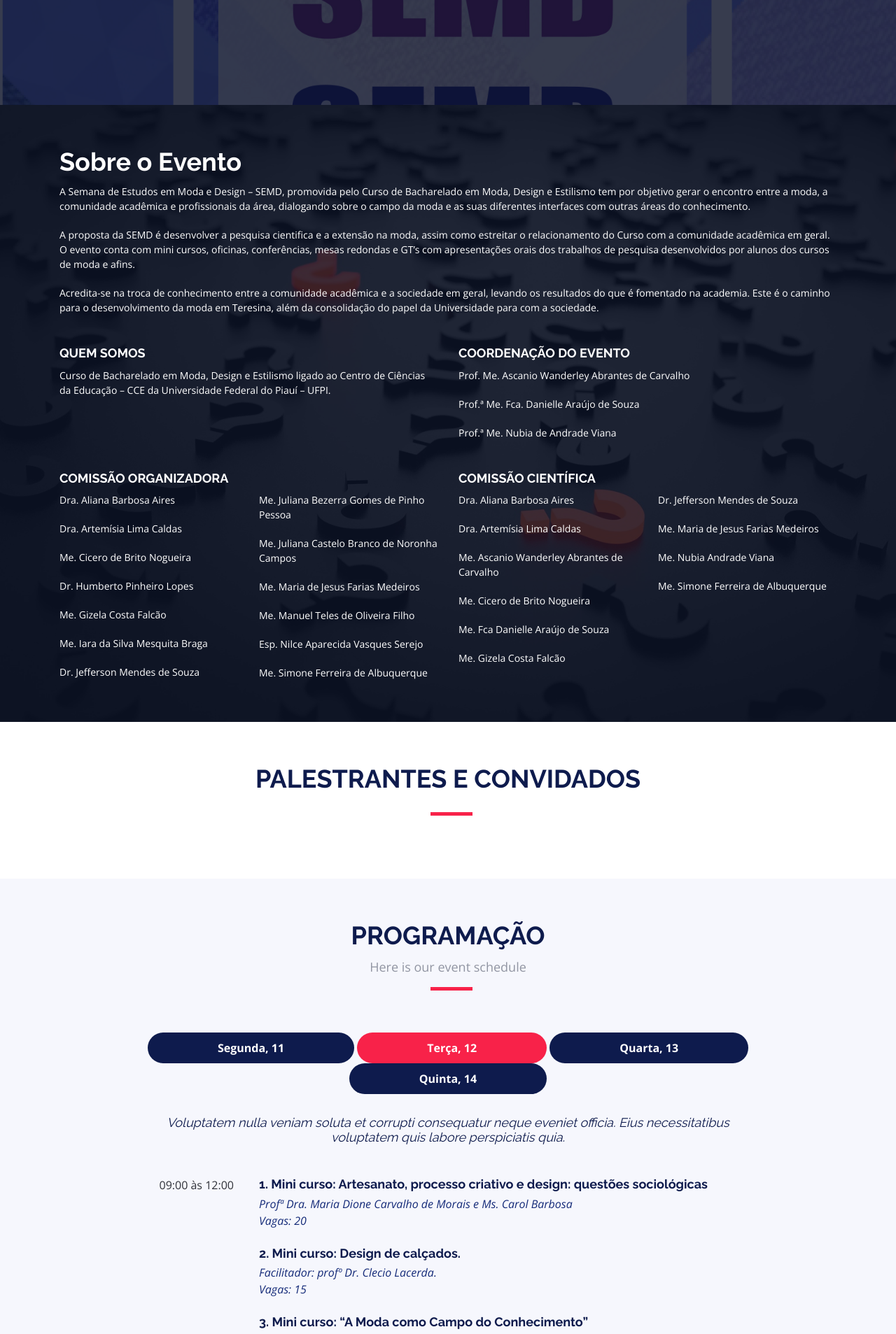
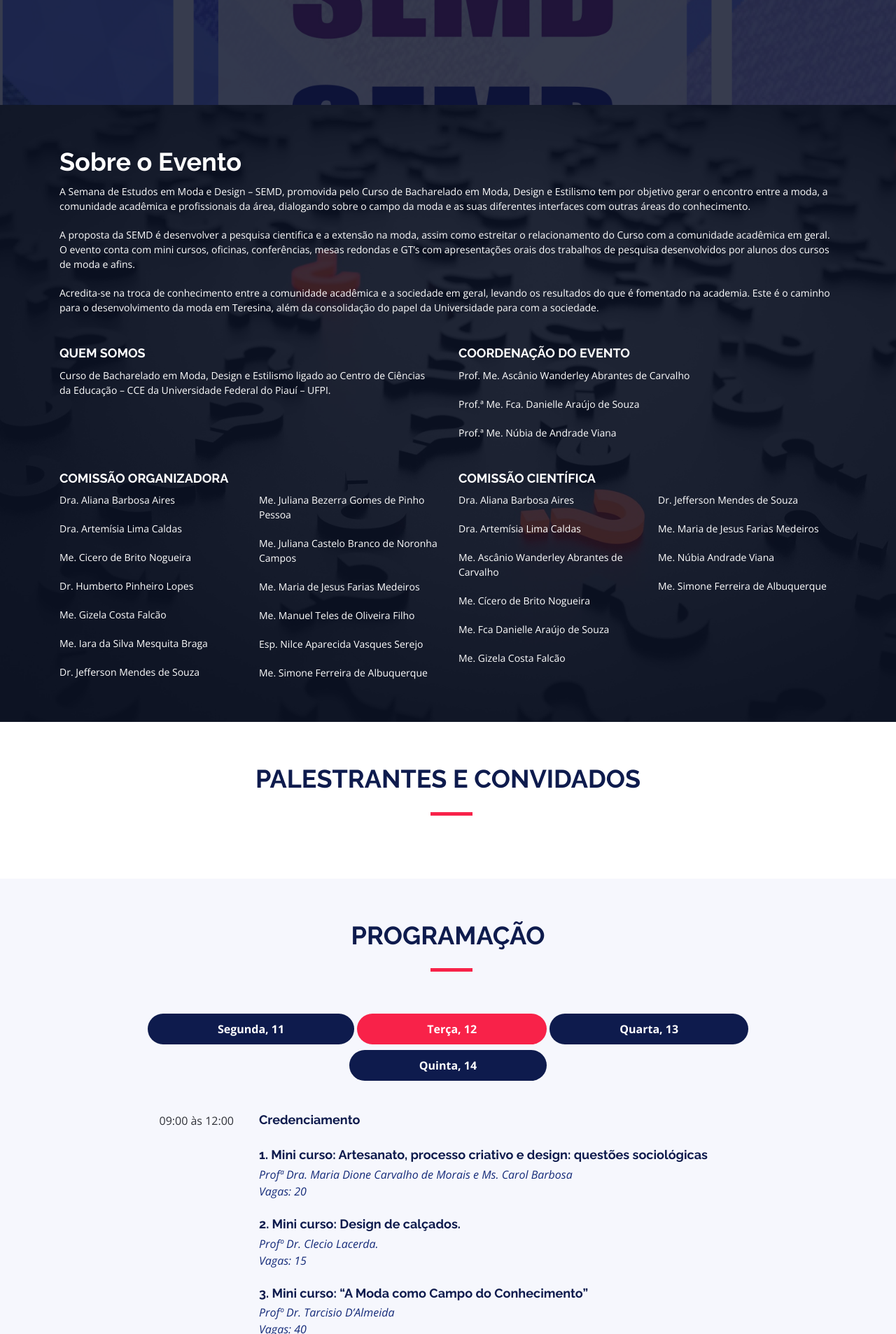
Before and after one commit to Francisco-Jair/site_eventos, a Django app: page / in a window 1280 px wide, after a click on "Terça, 12". Shown: the part 720-2627 px from the top of the page at 70% size. Run offline with Django 3.2, Linux system fonts and the light colour scheme; data that the repository does not hold is empty; some libraries are stand-ins or nearby versions.

Commit message:
Adiciona correções feitas pela comissão do evento

```diff
--- a/core/templates/base.html
+++ b/core/templates/base.html
@@ -58,6 +58,7 @@
           <li><a href="/#speakers">Palestrantes</a></li>
           <li><a href="/#schedule">Programação</a></li>
           <li><a href="/#faq">Trabalhos</a></li>
+          <li><a href="/#faq">Anais 2019</a></li>
           <li><a href="/#contact">Contato</a></li>
           <li class="buy-tickets"><a href="/#buy-tickets">Inscrição</a></li>
         </ul>
@@ -79,25 +80,37 @@
       <div class="container">
         <div class="row">
 
-          <div class="col-lg-3 col-md-6 footer-links">
-            <h4>Apoio</h4>
-            <img src="{% static 'img/fashion-revolution.jpg' %}" alt="Apoio" style="height: 100%; width: 100%; object-fit: contain">
+          <div class="col-lg-6 col-md-6 footer-links">
+            <h4>Realização</h4>
+            <div class="row">
+              <div class="col">
+                <img src="{% static 'img/mode.png' %}" alt="Realização" style="height: 100%; width: 100%; object-fit: contain;">
+              </div>
+              <div class="col">
+                <img src="{% static 'img/moda.jpeg' %}" alt="Realização" style="height: 100%; width: 100%; object-fit: contain">
+              </div>
+            </div>
           </div>
 
-          <div class="col-lg-3 col-md-6 footer-links">
-            <h4>Realização</h4>
-            <img src="{% static 'img/ufpi.png' %}" alt="Realização" style="height: 100%; width: 100%; object-fit: contain">
+          <div class="col-lg-6 col-md-6 footer-links">
+            <h4>Apoio</h4>
+            <div class="row">
+              <div class="col">
+                <img src="{% static 'img/ufpi.png' %}" alt="Realização" style="height: 100%; width: 100%; object-fit: contain">
+              </div>
+              <div class="col">
+                <img src="{% static 'img/fashion-revolution.jpg' %}" alt="Apoio" style="height: 100%; width: 100%; object-fit: contain">
+              </div>
+            </div>
           </div>
 
-          <div class="col-lg-3 col-md-6 footer-links">
-            <h4>Suporte</h4>
-            <img src="{% static 'img/moda.jpeg' %}" alt="Realização" style="height: 100%; width: 100%; object-fit: contain">
+          <div class="col-lg-12 col-md-12 footer-links">
+            <h4>Mapa</h4>
+            <iframe src="https://www.google.com/maps/embed?pb=!1m18!1m12!1m3!1d3098.6796283133376!2d-42.797716152267796!3d-5.061529450286502!2m3!1f0!2f0!3f0!3m2!1i1024!2i768!4f13.1!3m3!1m2!1s0x78e399cf5ba2a81%3A0x492a98b5bd33abd7!2sUFPI%20-%20Pr%C3%A9dio%20do%20Curso%20de%20Design%20de%20Moda!5e1!3m2!1spt-BR!2sbr!4v1570196603688!5m2!1spt-BR!2sbr" width="100%" height="400" frameborder="0" style="border:0;" allowfullscreen=""></iframe>
           </div>
 
-          <div class="col-lg-3 col-md-6 footer-links">
-            <h4>Suporte</h4>
-            <img src="{% static 'img/mode.png' %}" alt="Realização" style="height: 100%; width: 100%; object-fit: contain;">
-          </div>
+          <!-- <div class="col-lg-3 col-md-6 footer-links">
+          </div> -->
 
         </div>
       </div>
--- a/core/templates/index.html
+++ b/core/templates/index.html
@@ -4,12 +4,18 @@
 
 {% block content %}
 
+  {% if mensagem is not None %}
+  <script>
+    alert("{{mensagem}}")
+  </script>
+  {% endif %}
+
   <!--==========================
     Intro Section
   ============================-->
   <section id="intro">
     <div class="intro-container wow fadeIn">
-      <h1 class="mb-4 pb-0">Semana de Estudos em Moda e Design <br><span>SEMD</span></h1>
+      <h1 class="mb-4 pb-0">III Semana de Estudos em Moda e Design <br><span>III SEMD</span></h1>
       <p class="mb-4 pb-0">De 11 a 14 de Novembro, Prédio da Moda, Universidade Federal do Piauí</p>
       <a href="#about" class="about-btn scrollto">Sobre o Evento</a>
     </div>
@@ -38,9 +44,9 @@
           </div>
           <div class="col-lg-6">
             <h3>COORDENAÇÃO DO EVENTO</h3>
-            <p>Prof. Me. Ascanio Wanderley Abrantes de Carvalho</p>
+            <p>Prof. Me. Ascânio Wanderley Abrantes de Carvalho</p>
             <p>Prof.ª Me. Fca. Danielle Araújo de Souza</p>
-            <p>Prof.ª Me. Nubia de Andrade Viana</p>
+            <p>Prof.ª Me. Núbia de Andrade Viana</p>
           </div>
         </div>
         <br>
@@ -73,15 +79,15 @@
               <div class="col">
                 <p>Dra. Aliana Barbosa Aires</p>
                 <p>Dra. Artemísia Lima Caldas</p>
-                <p>Me. Ascanio Wanderley Abrantes de Carvalho</p>
-                <p>Me. Cicero de Brito Nogueira</p>
+                <p>Me. Ascânio Wanderley Abrantes de Carvalho</p>
+                <p>Me. Cícero de Brito Nogueira</p>
                 <p>Me. Fca Danielle Araújo de Souza</p>
                 <p>Me. Gizela Costa Falcão</p>
               </div>
               <div class="col">
                 <p>Dr. Jefferson Mendes de Souza</p>
                 <p>Me. Maria de Jesus Farias Medeiros</p>
-                <p>Me. Nubia Andrade Viana</p>
+                <p>Me. Núbia Andrade Viana</p>
                 <p>Me. Simone Ferreira de Albuquerque</p>
               </div>
           </div>
@@ -129,7 +135,6 @@
       <div class="container wow fadeInUp">
         <div class="section-header">
           <h2>Programação</h2>
-          <p>Here is our event schedule</p>
         </div>
 
         <ul class="nav nav-tabs" role="tablist">
@@ -143,12 +148,9 @@
             <a class="nav-link" href="#day-3" role="tab" data-toggle="tab">Quarta, 13</a>
           </li>
           <li class="nav-item">
-            <a class="nav-link" href="#day-4" role="tab" data-toggle="tab">Quinta, 14</a>
+            <a class="nav-link mt-2" href="#day-4" role="tab" data-toggle="tab">Quinta, 14</a>
           </li>
         </ul>
-
-        <h3 class="sub-heading">Voluptatem nulla veniam soluta et corrupti consequatur neque eveniet officia. Eius
-          necessitatibus voluptatem quis labore perspiciatis quia.</h3>
 
         <div class="tab-content row justify-content-center">
 
@@ -194,16 +196,18 @@
             <div class="row schedule-item">
               <div class="col-md-2"><time>09:00 às 12:00</time></div>
               <div class="col-md-10">
+                <h4>Credenciamento</h4>
+                <br>
                 <h4>1. Mini curso: Artesanato, processo criativo e design: questões sociológicas</h4>
                 <p>Profª Dra. Maria Dione Carvalho de Morais e Ms. Carol Barbosa</p>
                 <p>Vagas: 20</p>
                 <br>
                 <h4>2. Mini curso: Design de calçados.</h4>
-                <p>Facilitador: profº Dr. Clecio Lacerda.</p>
+                <p>Profº Dr. Clecio Lacerda.</p>
                 <p>Vagas: 15</p>
                 <br>
                 <h4>3. Mini curso: “A Moda como Campo do Conhecimento”</h4>
-                <p>Facilitador: profº Dr. Tarcisio D’Almeida</p>
+                <p>Profº Dr. Tarcisio D’Almeida</p>
                 <p>Vagas: 40</p>
               </div>
             </div>
@@ -261,19 +265,20 @@
                 <h4>Credenciamento</h4>
                 <br>
                 <h4>1. Crochet Transcendental</h4>
+                <p>Lise Mariane.</p>
                 <p>A partir das 9:00</p>
                 <p>Livre</p>
                 <br>
                 <h4>2. Mini curso: Artesanato, processo criativo e design: questões sociológicas</h4>
-                <p>Profª Dra. Maria Dione Carvalho de Morais e Ms. Carol Barbosa</p>
+                <p>Profª Dra. Maria Dione Carvalho de Morais e Me. Carol Barbosa</p>
                 <p>Vagas: 20</p>
                 <br>
-                <h4>3. Mini Curso: Conservação preventiva de têxteis. </h4>
-                <p>Profº Me. Ascanio Wanderley</p>
+                <h4>3. Mini Curso: Conservação preventiva de têxteis.</h4>
+                <p>Profº Me. Ascânio Wanderley</p>
                 <p>Vagas 15 </p>
                 <br>
                 <h4>4. Mini Curso: Design de calçados.</h4>
-                <p>Facilitador: profº Dr. Clécio Lacerda.</p>
+                <p>Profº Dr. Clécio Lacerda.</p>
                 <p>Vagas: 15 </p>
               </div>
             </div>
@@ -341,12 +347,12 @@
                 <p>Horário: 9:00 às 12:00</p>
                 <br>
                 <h4>3. Mini curso: Design de calçados.</h4>
-                <p>Facilitador: profº Dr. Clecio Lacerda.</p>
+                <p>Profº Dr. Clecio Lacerda.</p>
                 <p>Vagas: 15</p>
                 <p>Horário: 9:00 às 12:00</p>
                 <br>
                 <h4>4. Palestra: Mitos e verdades sobre a formação em design de moda.</h4>
-                <p>Facilitadoras: Sarah de Paula e Glay Glenda.</p>
+                <p>Sarah de Paula e Glay Glenda.</p>
                 <p>Horário: 10:00</p>
               </div>
             </div>
@@ -454,7 +460,7 @@
                       E-mail: modapatrimoniocultgt2@gmail.com
                     </p>
                     <p>
-                      Coordenadores: Profº Me. Ascanio Wanderley Abrantes de Carvalho e Profª Me. Gizela Costa Falcão de Carvalho.
+                      Coordenadores: Profº Me. Ascânio Wanderley Abrantes de Carvalho e Profª Me. Gizela Costa Falcão de Carvalho.
                     </p>
                   </div>
                 </li>
@@ -500,7 +506,7 @@
                       E-mail: modafigurinogt5@gmail.com
                     </p>
                     <p>
-                      Coordenadores: Me. Cícero de Brito Nogueira e Me. Núbia de Andrade Viana.
+                      Coordenadores: Profº. Me. Cícero de Brito Nogueira e Profª. Me. Núbia de Andrade Viana.
                     </p>
                   </div>
                 </li>
--- a/core/views.py
+++ b/core/views.py
@@ -25,6 +25,9 @@ def detalhes_palestrante(request):
 def inscricao(request):
     try:
         if request.method == 'POST':
+            palestrantes = Palestrantes.objects.all()
+            minicursos = Minicursos.objects.exclude(vagas_disponiveis=0)
+
             usuario = Usuarios.objects.create(nome = request.POST['nome'],
                 instituicao = request.POST['instituicao'],
                 email = request.POST['email'],
@@ -32,12 +35,17 @@ def inscricao(request):
                 tipo_usuario = request.POST['tipo-usuario'])
 
             for curso in dict(request.POST)['cursos']:
-                c = Minicursos.objects.filter(nome=curso).first()
+                c = Minicursos.objects.get(nome=curso)
                 usuario.minicurso.add(Minicursos.objects.get(nome=curso))
                 c.vagas_disponiveis -= 1
                 c.save()
 
             usuario.save()
-            return HttpResponse('OK')
+
+            dados = {'palestrantes': palestrantes, 'minicursos': minicursos, 'mensagem': 'Usuário cadastrado com sucesso.'}
+
+            return render(request, 'index.html', dados)
     except:
-        return HttpResponse('Não foi possível concluir sua inscrição. Por favor, tente novamente.')
+        dados = {'palestrantes': palestrantes, 'minicursos': minicursos, 'mensagem': 'Não foi possível concluir sua inscrição. Por favor, tente novamente.'}
+
+        return render(request, 'index.html', dados)
--- a/semd/settings.py
+++ b/semd/settings.py
@@ -25,7 +25,7 @@ SECRET_KEY = 'f5v^px0h4ee1hx+gt=08kvh0*-tede6dd_!&l1ek)+%@!yy_@@'
 # SECURITY WARNING: don't run with debug turned on in production!
 DEBUG = True
 
-ALLOWED_HOSTS = []
+ALLOWED_HOSTS = ['10.13.56.212']
 
 
 # Application definition
@@ -104,7 +104,7 @@ AUTH_PASSWORD_VALIDATORS = [
 # Internationalization
 # https://docs.djangoproject.com/en/2.2/topics/i18n/
 
-LANGUAGE_CODE = 'en-us'
+LANGUAGE_CODE = 'pt-br'
 
 TIME_ZONE = 'UTC'
 
```
Also changed, not shown: other parts of core/templates/index.html (+36 -26 lines), core/static/dados.py (+4 -5 lines).
